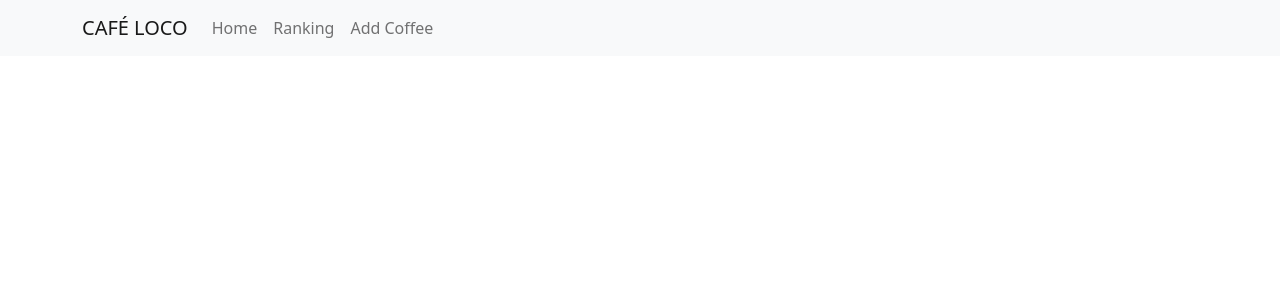
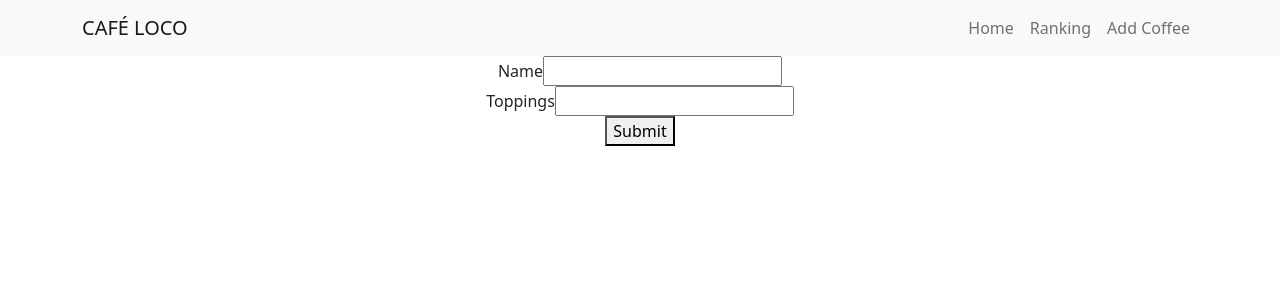
Before and after one commit to digallardox/cafe-loco, a React (Create React App) app in the folder client/: page /add in a window 1280 px wide. Shown: the top 300 px of the page. Built offline with nearby package versions, Linux system fonts and the light colour scheme; no server answers.

Commit message:
get and post functions

```diff
--- a/client/src/App.css
+++ b/client/src/App.css
@@ -1,3 +1,7 @@
 .App {
   text-align: center;
 }
+
+html {
+  background-color: f7f8f9;
+}
--- a/client/src/App.js
+++ b/client/src/App.js
@@ -1,20 +1,36 @@
 import './App.css';
 import 'bootstrap/dist/css/bootstrap.min.css';
-import { Route } from 'react-router-dom';
+import { Route, Switch } from 'react-router-dom';
+import { Helmet } from 'react-helmet';
 
 import NavBar from './Components/NavBar.jsx';
 import CoverImg from './Components/CoverImg.jsx'
 import AllCoffee from './Components/AllCoffee.jsx';
+import Add from './Components/Add.jsx';
+import Rank from './Components/Rank';
+import PageNotFound from './Components/PageNotFound';
 
 function App() {
   return (
-    <div className="App">
+		<div className='App'>
+			<Helmet>
+				<title>Cafe Loco | Home</title>
+			</Helmet>
 			<NavBar />
+
+			<Switch>
 				<Route exact path='/'>
 					<CoverImg />
 					<AllCoffee />
 				</Route>
-
+				<Route exact path='/rank'>
+					<Rank />
+				</Route>
+				<Route exact path='/add'>
+					<Add />
+				</Route>
+        <Route component={PageNotFound}/>
+			</Switch>
 		</div>
 	);
 }
--- /dev/null
+++ b/client/src/Components/Add.jsx
@@ -0,0 +1,46 @@
+import { Form, Button } from 'react-bootstrap';
+import { useState } from 'react';
+import { Helmet } from 'react-helmet';
+import axios from 'axios';
+
+    let airtableBase = process.env.REACT_APP_AIRTABLE_BASE;
+    let airtableKey = process.env.REACT_APP_AIRTABLE_KEY;
+    const URL = `https://api.airtable.com/v0/${airtableBase}/Cafe%20Loco`;
+
+    const config = {
+        headers: {
+            Authorization: `Bearer ${airtableKey}`,
+        },
+    };
+
+function Add(){
+    const [name, setName] = useState("");
+    const [notes, setNotes] = useState("");
+
+    const handleSubmit = async (e) => {
+        e.preventDefault();
+        const fields = {
+        name,
+        notes,
+    };
+        const res = await axios.post(URL, { fields }, config);
+        console.log(res.data);
+    };
+
+    return (
+        <div id="formDiv">
+            <Helmet>
+				<title>Cafe Loco | Add Coffee</title>
+			</Helmet>
+            <form onSubmit={handleSubmit}>
+            <label>Name</label>
+            <input value={name} onChange={(e) => setName(e.target.value)}/><br/>
+            <label>Toppings</label>
+            <input value={notes} onChange={(e) => setNotes(e.target.value)}/><br/>
+            <button type="submit">Submit</button>
+            </form>
+        </div>
+    )
+}
+
+export default Add;
--- a/client/src/Components/AllCoffee.jsx
+++ b/client/src/Components/AllCoffee.jsx
@@ -1,5 +1,6 @@
 import axios from 'axios';
 import { useEffect, useState } from 'react';
+import { Card, Button, Row, Col } from 'react-bootstrap';
 
 let airtableBase = process.env.REACT_APP_AIRTABLE_BASE;
 let airtableKey = process.env.REACT_APP_AIRTABLE_KEY;
@@ -31,8 +32,8 @@ function AllCoffee() {
         {data.map((item) => {
             return (
                 <div>
-                <h3>{item.fields.name}</h3>
-                <p>{item.fields.notes}</p>
+                    <h2>{item.fields.name}</h2>
+                    <p>{item.fields.notes}</p>
                 </div>
             )
         })}
--- a/client/src/Components/CoverImg.jsx
+++ b/client/src/Components/CoverImg.jsx
@@ -2,7 +2,7 @@ import { Image } from 'react-bootstrap';
 
 function CoverImg(){
     return (
-        <div>
+        <div id='coverDiv'>
             <Image src='https://images.unsplash.com/photo-1506619216599-9d16d0903dfd?ixid=MnwxMjA3fDB8MHxwaG90by1wYWdlfHx8fGVufDB8fHx8&ixlib=rb-1.2.1&auto=format&fit=crop&w=1400&q=80' fluid />
         </div>
     )
--- a/client/src/Components/NavBar.jsx
+++ b/client/src/Components/NavBar.jsx
@@ -6,13 +6,13 @@ function NavBar(){
     <div>
     <Navbar bg="light" expand="lg">
   <Container>
-    <Navbar.Brand href="#home">CAFÉ LOCO</Navbar.Brand>
+    <Navbar.Brand as={Link} to={"/"}>CAFÉ LOCO</Navbar.Brand>
     <Navbar.Toggle aria-controls="basic-navbar-nav" />
     <Navbar.Collapse id="basic-navbar-nav">
-      <Nav className="me-auto">
+      <Nav className="ms-auto">
         <Nav.Link as={Link} to={"/"}>Home</Nav.Link>
         <Nav.Link as={Link} to={"/rank"}>Ranking</Nav.Link>
-        <Nav.Link as={Link} to={"/new"}>Add Coffee</Nav.Link>
+        <Nav.Link as={Link} to={"/add"}>Add Coffee</Nav.Link>
       </Nav>
     </Navbar.Collapse>
   </Container>
--- /dev/null
+++ b/client/src/Components/PageNotFound.jsx
@@ -0,0 +1,11 @@
+
+
+function PageNotFound(){
+    return (
+        <div>
+            <h2>Page Not Found</h2>
+        </div>
+    )
+}
+
+export default PageNotFound;
--- /dev/null
+++ b/client/src/Components/Rank.jsx
@@ -0,0 +1,14 @@
+import { Helmet } from 'react-helmet';
+
+function Rank(){
+    return (
+        <div>
+            <Helmet>
+				<title>Cafe Loco | Ranking</title>
+			</Helmet>
+            <h2 className="pageTitles">Ranking</h2>
+        </div>
+    )
+}
+
+export default Rank;
```
Lines whose indentation alone changed are shown as unchanged.
